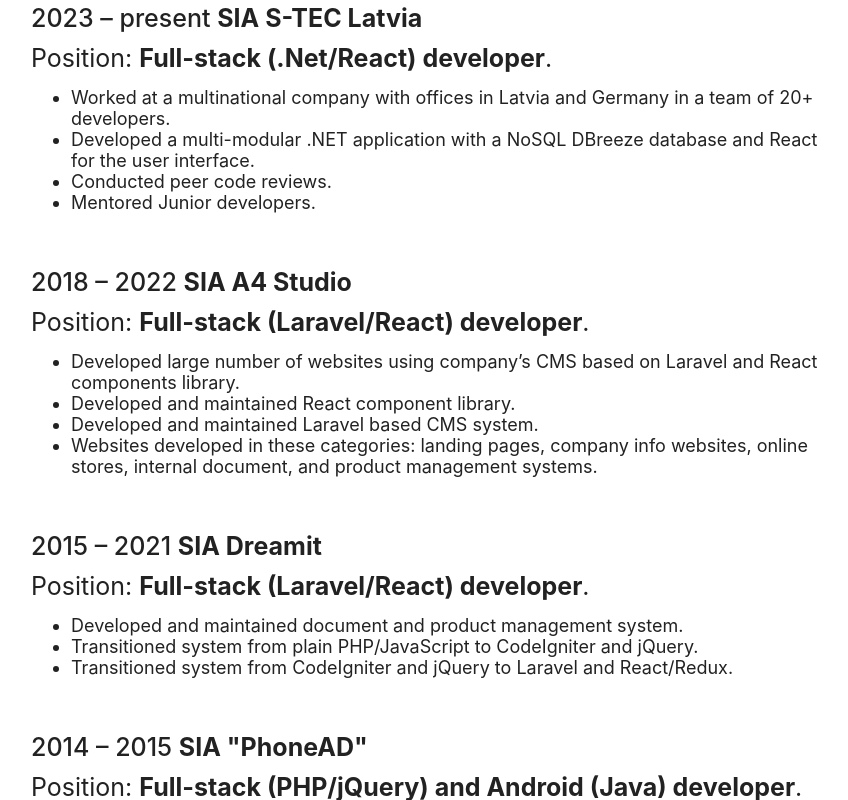
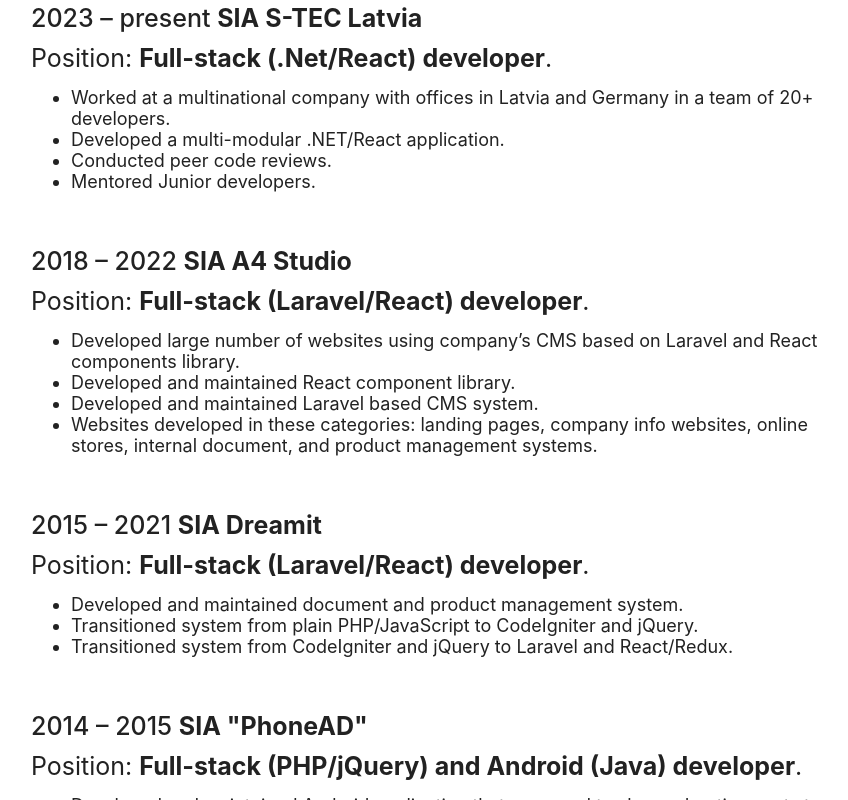
Before and after one commit to Asamarus/asamarus.github.io, a React (Create React App) app: page / in a window 1280 px wide. Shown: the part 1540-2340 px from the top of the page, without its empty margins (209-1057 px from the left). Built offline with nearby package versions, Linux system fonts and the light colour scheme.

Commit message:
experience update

```diff
--- a/src/components/main/components/experience/Experience.js
+++ b/src/components/main/components/experience/Experience.js
@@ -7,7 +7,7 @@
     position: 'Full-stack (.Net/React) developer',
     listItems: [
       'Worked at a multinational company with offices in Latvia and Germany in a team of 20+ developers.',
-      'Developed a multi-modular .NET application with a NoSQL DBreeze database and React for the user interface.',
+      'Developed a multi-modular .NET/React application.',
       'Conducted peer code reviews.',
       'Mentored Junior developers.',
     ],
```
